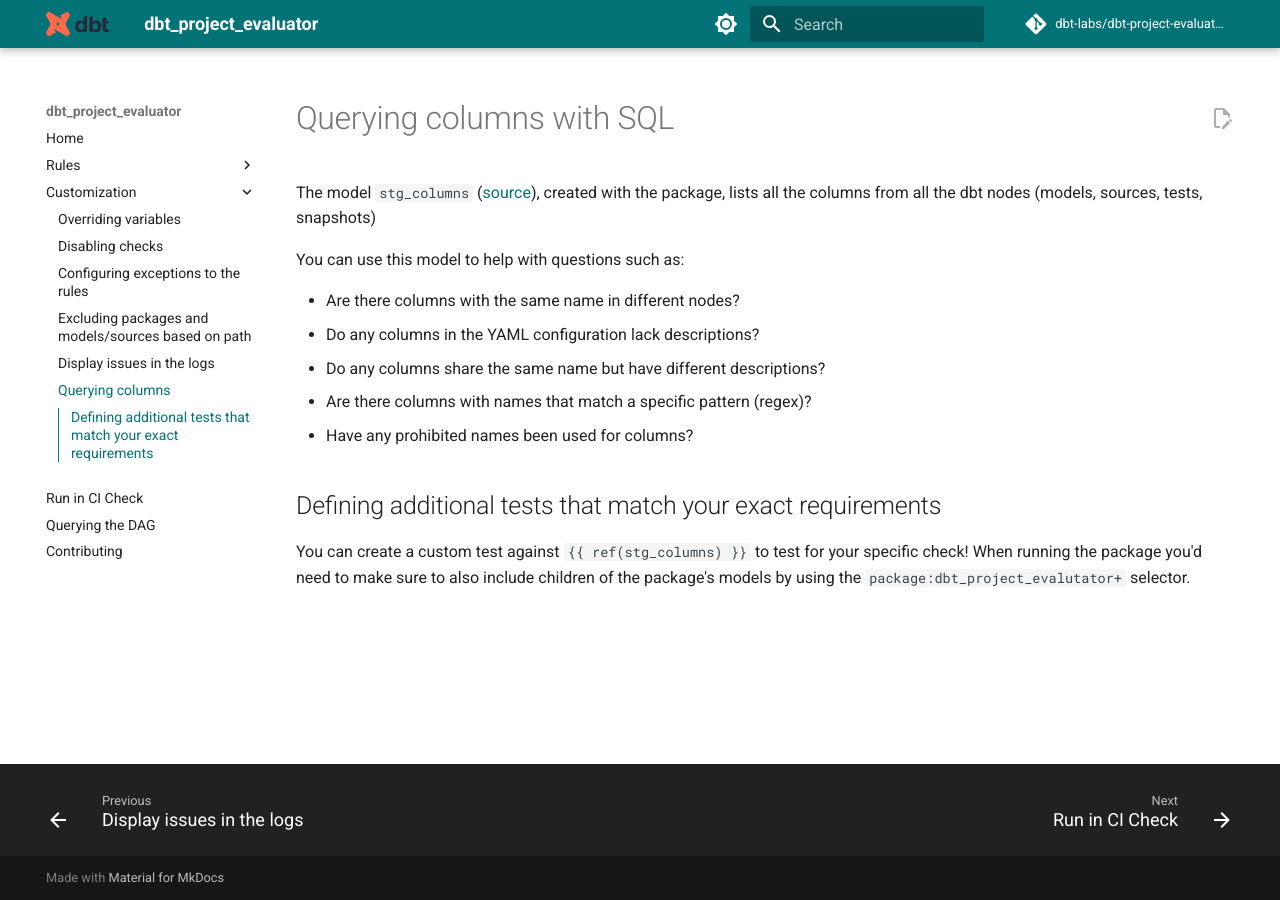
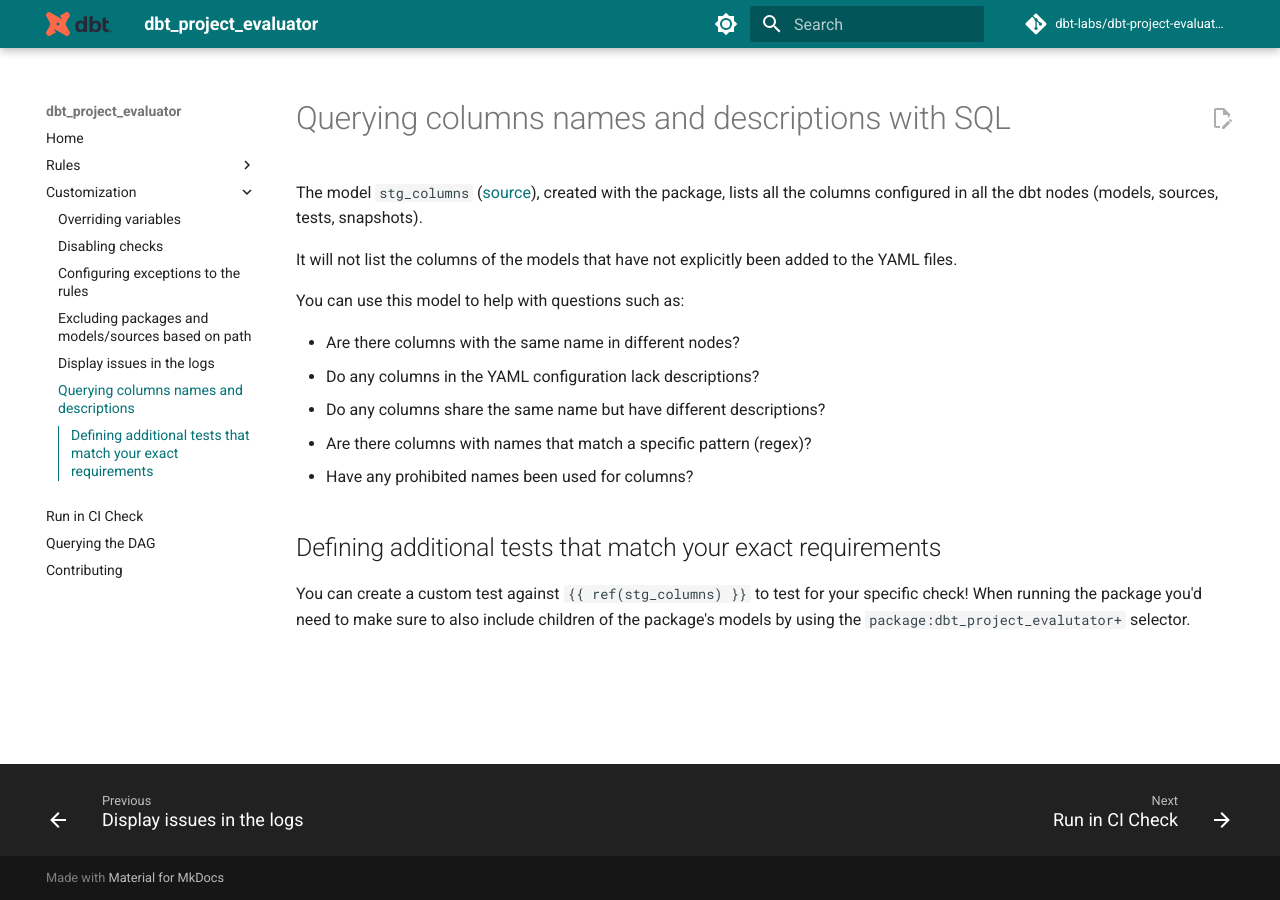
Before and after one commit to dbt-labs/dbt-project-evaluator, an MkDocs documentation site: the page built from docs/customization/querying-columns-names-and-descriptions.md, in a window 1280 px wide. Built offline with MkDocs 1.6.1 and Material for MkDocs 9.7.7, drawn with Linux system fonts in a browser that asks for light colours; comment, search, counter and statistics services are not loaded; the version menu is left out.

Commit message:
Update docs

```diff
--- a/docs/customization/querying-columns.md
+++ b/docs/customization/querying-columns-names-and-descriptions.md
@@ -1,6 +1,8 @@
-# Querying columns with SQL
+# Querying columns names and descriptions with SQL
 
-The model `stg_columns` ([source](https://github.com/dbt-labs/dbt-project-evaluator/tree/main/models/staging/graph/stg_columns.sql)), created with the package, lists all the columns from all the dbt nodes (models, sources, tests, snapshots)
+The model `stg_columns` ([source](https://github.com/dbt-labs/dbt-project-evaluator/tree/main/models/staging/graph/stg_columns.sql)), created with the package, lists all the columns configured in all the dbt nodes (models, sources, tests, snapshots).
+
+It will not list the columns of the models that have not explicitly been added to the YAML files.
 
 You can use this model to help with questions such as:
 
--- a/mkdocs.yml
+++ b/mkdocs.yml
@@ -81,7 +81,7 @@
     - Configuring exceptions to the rules: customization/exceptions.md
     - Excluding packages and models/sources based on path: customization/excluding-packages-and-paths.md
     - Display issues in the logs: customization/issues-in-log.md
-    - Querying columns: customization/querying-columns.md
+    - Querying columns names and descriptions: customization/querying-columns-names-and-descriptions.md
   - Run in CI Check: ci-check.md
   - Querying the DAG: querying-the-dag.md
   - Contributing: contributing.md
```
Also changed, not shown: docs/customization/overriding-variables.md (+7 -0 lines), docs/querying-the-dag.md (+2 -0 lines).
